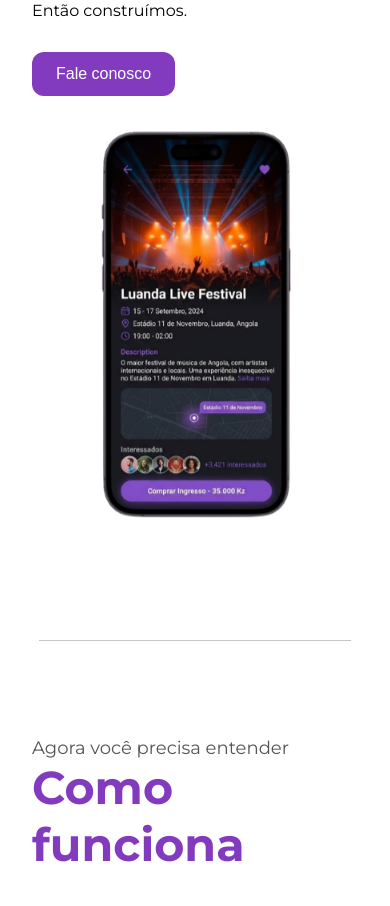
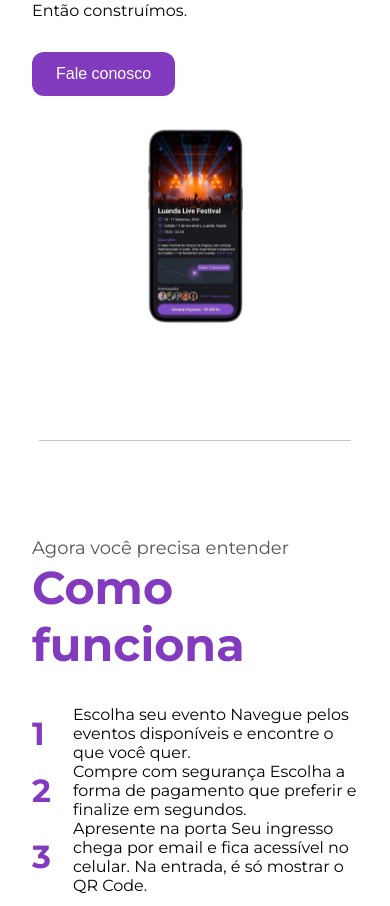
Before and after one commit to ImaCod3r/tiketo-landing-page, a React (Vite) app: page / in a window 390 px wide. Shown: the part 1305-2211 px from the top of the page. Built offline with nearby package versions, Linux system fonts and the light colour scheme.

Commit message:
fixing image overflow

```diff
--- a/src/index.css
+++ b/src/index.css
@@ -349,10 +349,23 @@ footer {
         width: 300px;
     }
 
+    section {
+        padding: 2rem;
+    }
+
+    section h2 {
+        font-size: 32px;
+    }
+
     #about .content {
         flex-direction: column;
         align-items: center;
         gap: 2rem;
+    }
+
+    #about .content img {
+        width: 100%;
+        max-width: 200px;
     }
 
     .content {
@@ -372,14 +385,6 @@ footer {
 
     .payment-methods img {
         width: 200px;
-    }
-
-    section {
-        padding: 2rem;
-    }
-
-    section h2 {
-        font-size: 32px;
     }
 
     footer {
```
